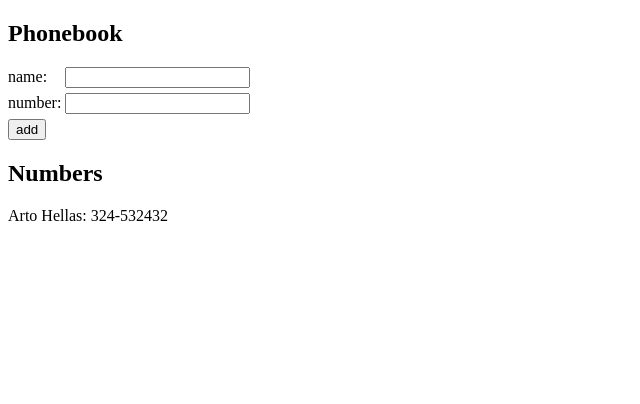
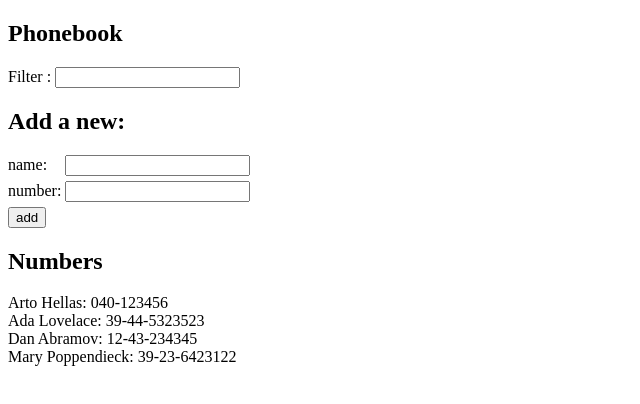
Before and after one commit to BrunoLadiv/FullStackOpen-Helsinki-University, a React (Create React App) app in the folder part2/phonebook/: page / in a window 1280 px wide. Shown: the top 404 px of the page, without its empty margins (0-640 px from the left). Built offline with nearby package versions, Linux system fonts and the light colour scheme.

Commit message:
exerc 2.9

```diff
--- a/part2/phonebook/src/App.js
+++ b/part2/phonebook/src/App.js
@@ -2,53 +2,81 @@
 
 const App = () => {
   const [persons, setPersons] = useState([
-    { name: 'Arto Hellas', id: 0, number: "324-532432" }
+    { name: 'Arto Hellas', number: '040-123456', id: 0 },
+    { name: 'Ada Lovelace', number: '39-44-5323523', id: 1 },
+    { name: 'Dan Abramov', number: '12-43-234345', id: 2 },
+    { name: 'Mary Poppendieck', number: '39-23-6423122', id: 3 }
   ])
   const [newName, setNewName] = useState('')
   const [newNumber, setNewNumber] = useState('')
+  const [filter, setFilter] = useState('')
+  const fPersons = persons.filter(person => person.name.toLowerCase().includes(filter.toLowerCase()))
+  // console.log(fPersons)
+  // console.log(persons)
+
 
   const handleFormSubmit = (event) => {
     event.preventDefault()
 
-    if (persons.find(person => person.name.toLowerCase() === newName.toLowerCase())) {
+    if (
+      persons.find(
+        (person) => person.name.toLowerCase() === newName.toLowerCase()
+      )
+    ) {
       alert(`${newName} is already added to phonebook`)
       setNewName('')
       setNewNumber('')
       return
     }
-    setPersons([...persons, { name: newName, id: persons.length++, number: newNumber }])
+    setPersons([
+      ...persons,
+      { name: newName, id: persons.length++, number: newNumber },
+    ])
     setNewName('')
     setNewNumber('')
-
   }
   const handleNewNameChange = (event) => {
     // console.log(event)
     setNewName(event.target.value)
-
-
   }
   const handleNewNumberChange = (event) => {
     setNewNumber(event.target.value)
+  }
+  const handleFilterChange = (event) => {
+    setFilter(event.target.value)
+  }
 
-  }
   // console.log(persons)
   return (
     <div>
       <h2>Phonebook</h2>
+      <div>
+        Filter : <input value={filter} onChange={handleFilterChange} />
+      </div>
       <form onSubmit={handleFormSubmit}>
+        <h2> Add a new:</h2>
         <div>
-          <span className='name'>name:</span> <input value={newName} onChange={handleNewNameChange}/>
+          <span className="name">name:</span>{' '}
+          <input
+            value={newName}
+            onChange={handleNewNameChange}
+          />
         </div>
         <div>
-
-          number: <input  value={newNumber} onChange={handleNewNumberChange}/>
+          number:{' '}
+          <input
+            value={newNumber}
+            onChange={handleNewNumberChange}
+          />
         </div>
         <div>
           <button type="submit">add</button>
         </div>
       </form>
       <h2>Numbers</h2>
-      {persons.map(person => <p key={person.id}>{person.name}: {person.number}</p>)}
+      {fPersons.map(person => (
+        <p key={person.id}>{person.name}: {person.number}</p>
+      ))}
     </div>
   )
 }
```
